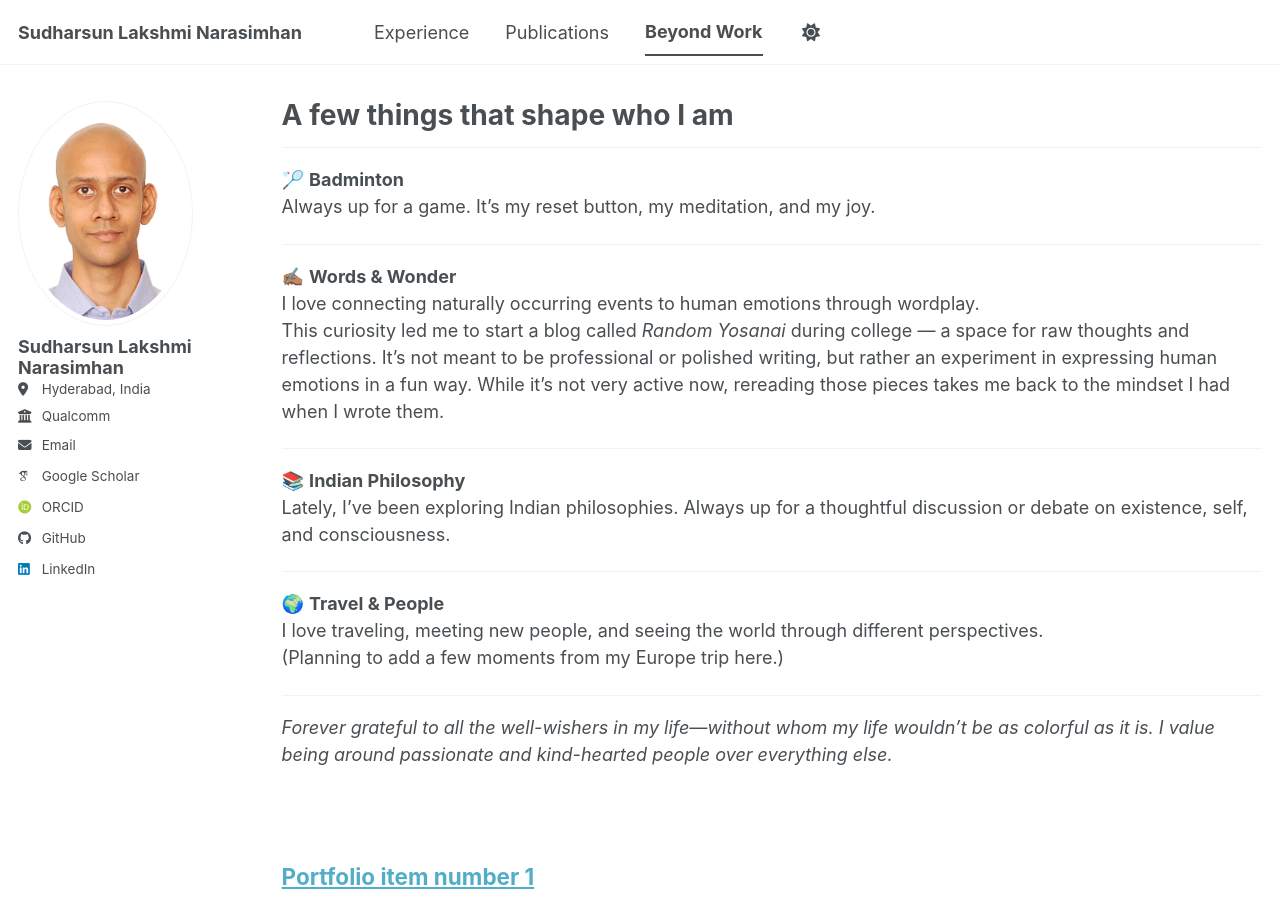
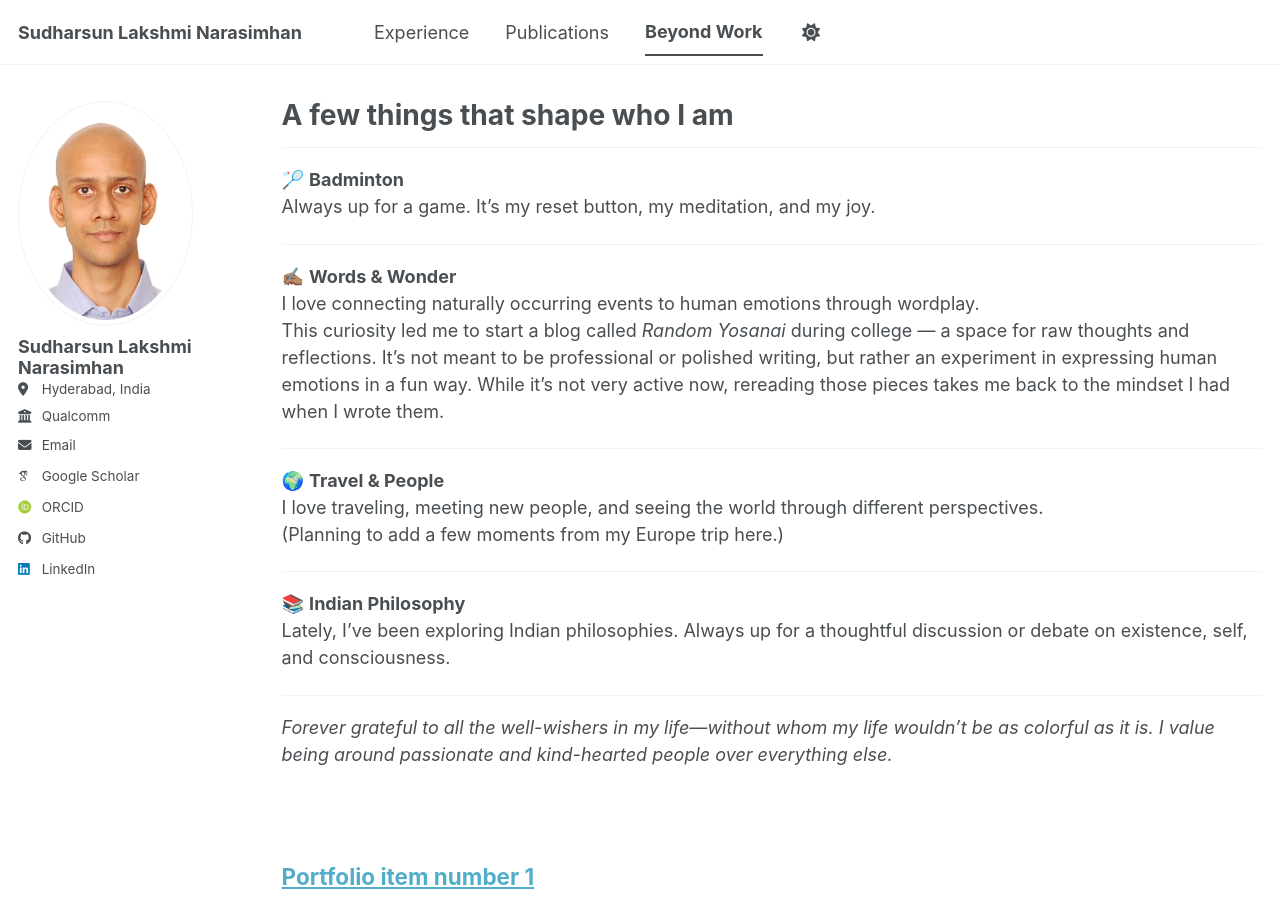
Before and after one commit to sudlaksh/sudlaksh.github.io, a Jekyll site: the page built from _pages/portfolio.html, in a window 1280 px wide and 900 px high. Built offline with Jekyll 4.4.1, drawn with Linux system fonts in a browser that asks for light colours; some web fonts are replaced; a script bundle is joined from its source files by our own code; library files that are not in the unit come from our copies.

```diff
--- a/_pages/portfolio.html
+++ b/_pages/portfolio.html
@@ -18,14 +18,14 @@ This curiosity led me to start a blog called <em>Random Yosanai</em> during coll
 
 <hr>
 
-<p>📚 <strong>Indian Philosophy</strong><br>
-Lately, I’ve been exploring Indian philosophies. Always up for a thoughtful discussion or debate on existence, self, and consciousness.</p>
+<p>🌍 <strong>Travel & People</strong><br>
+I love traveling, meeting new people, and seeing the world through different perspectives.<br>
+(Planning to add a few moments from my Europe trip here.)</p>
 
 <hr>
 
-<p>🌍 <strong>Travel & People</strong><br>
-I love traveling, meeting new people, and seeing the world through different perspectives.<br>
-(Planning to add a few moments from my Europe trip here.)</p>
+<p>📚 <strong>Indian Philosophy</strong><br>
+Lately, I’ve been exploring Indian philosophies. Always up for a thoughtful discussion or debate on existence, self, and consciousness.</p>
 
 <hr>
 
```
